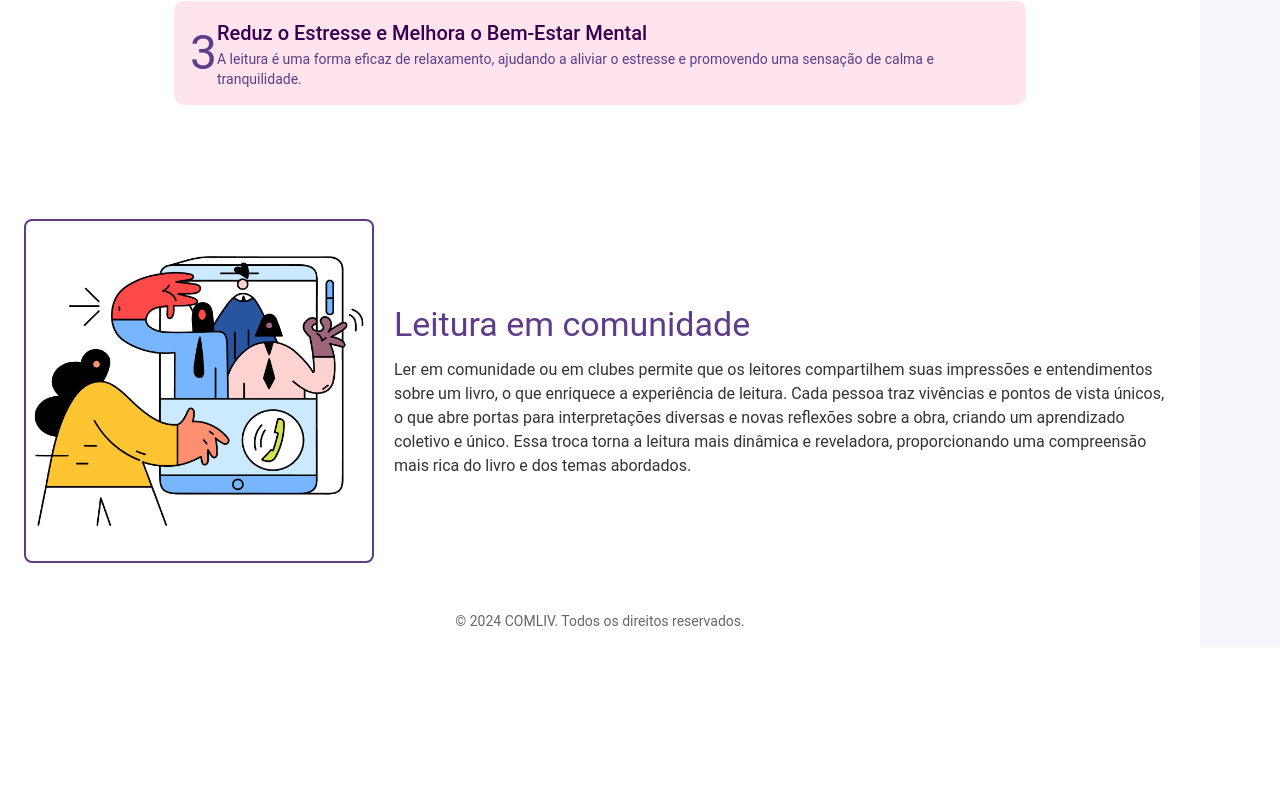
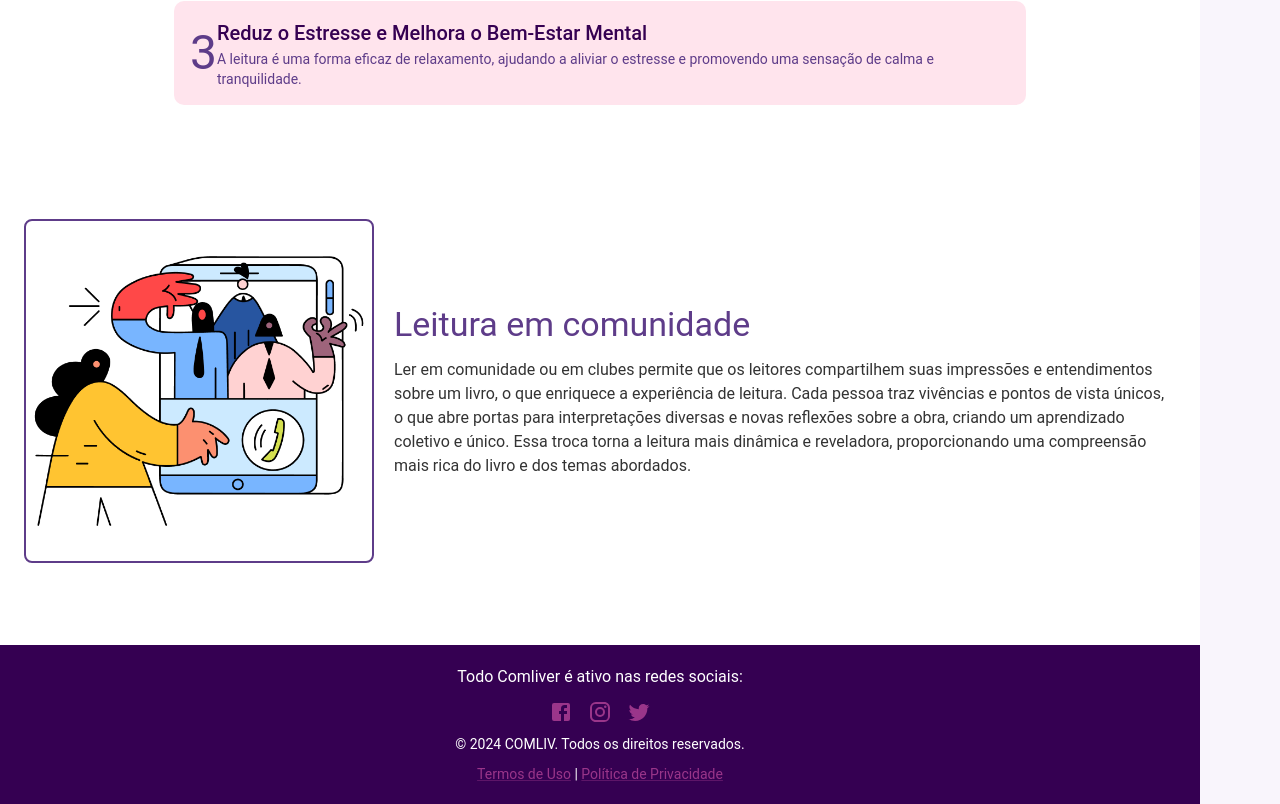
Before and after one commit to Vanessa867/siteComLiv, a React (Vite) app: page / in a window 1280 px wide. Shown: the part 1485-2289 px from the top of the page. Before the commit the page ends 2132 px from the top, so only its background shows below. Built offline with nearby package versions, Linux system fonts and the light colour scheme; the HTML template or start-up script is replaced by a standard one.

Commit message:
atualização do footer

```diff
--- a/package.json
+++ b/package.json
@@ -14,6 +14,7 @@
     "@emotion/react": "^11.13.3",
     "@emotion/styled": "^11.13.0",
     "@fontsource/nunito": "^5.1.0",
+    "@mui/icons-material": "^6.1.9",
     "@mui/material": "^6.1.2",
     "parse": "^5.3.0",
     "react": "^18.3.1",
--- /dev/null
+++ b/src/Styles/Footer.css
@@ -0,0 +1,55 @@
+.footer {
+  background-color: #350052;
+  padding: 20px;
+  margin-top: 50px;
+  color: white;
+  text-align: center;
+}
+
+.footer-container {
+  display: flex;
+  flex-direction: column;
+  align-items: center;
+  gap: 10px;
+}
+
+.footer-title {
+  font-size: 1.2rem;
+  font-weight: bold;
+}
+
+.footer-icons {
+  display: flex;
+  justify-content: center;
+  gap: 15px;
+}
+
+.footer-icon {
+  color: white;
+  transition: transform 0.3s, color 0.3s;
+}
+
+.footer-icon:hover {
+  color: #ffd700;
+  transform: scale(1.2);
+}
+
+.footer-text {
+  margin-top: 10px;
+  font-size: 0.9rem;
+}
+
+.footer-links {
+  margin-top: 5px;
+}
+
+.footer-link {
+  color: white;
+  text-decoration: none;
+  font-weight: bold;
+}
+
+.footer-link:hover {
+  text-decoration: underline;
+  color: #ffd700;
+}
--- a/src/pages/Cadastrar.jsx
+++ b/src/pages/Cadastrar.jsx
@@ -49,7 +49,6 @@ const Cadastrar = () => {
   return (
     <div className='container'>
       <Grid container style={{ height: '100vh' }}>
-        {/* Texto à esquerda */}
         <Grid item xs={2} sm={4} style={{ display: 'flex', justifyContent: 'center', alignItems: 'center' }}>
           <Paper style={{ padding: '100px', textAlign: 'center', backgroundColor: '#9A358A', height: '80%' }}>
             <Typography variant="h4" style={{ color: '#ffffff' }} gutterBottom>
@@ -58,7 +57,6 @@ const Cadastrar = () => {
           </Paper>
         </Grid>
 
-        {/* Formulário à direita */}
         <Grid item xs={12} sm={8} style={{ display: 'flex', alignItems: 'center',justifyContent: 'center'}}>
           <Paper style={{ padding: '100px', textAlign: 'center', backgroundColor: '#ffffff', height: '80%' }}>
             <Typography variant="h5" style={{ color: '#9A358A' }} gutterBottom>
@@ -73,7 +71,7 @@ const Cadastrar = () => {
                 fullWidth
                 margin="normal"
                 InputProps={{
-                  sx: { height: '60px', fontSize: '1rem'} // Tamanho do input
+                  sx: { height: '60px', fontSize: '1rem'}
                 }}
               />
               <TextField
@@ -85,7 +83,7 @@ const Cadastrar = () => {
                 fullWidth
                 margin="normal"
                 InputProps={{
-                  sx: { height: '60px', fontSize: '1rem'} // Tamanho do input
+                  sx: { height: '60px', fontSize: '1rem'}
                 }}
               />
               <TextField
@@ -97,7 +95,7 @@ const Cadastrar = () => {
                 fullWidth
                 margin="normal"
                 InputProps={{
-                  sx: { height: '60px', fontSize: '1rem'} // Tamanho do input
+                  sx: { height: '60px', fontSize: '1rem'}
                 }}
               />
               <TextField
@@ -109,7 +107,7 @@ const Cadastrar = () => {
                 fullWidth
                 margin="normal"
                 InputProps={{
-                  sx: { height: '60px',  fontSize: '1rem'} // Tamanho do input
+                  sx: { height: '60px',  fontSize: '1rem'}
                 }}
               />
                 <Button
@@ -117,7 +115,7 @@ const Cadastrar = () => {
               variant="contained"
               color="primary"
               fullWidth
-              style={{ height: '60px', width: '600px',fontSize: '1rem' }} // Tamanho do botão
+              style={{ height: '60px', width: '600px',fontSize: '1rem' }}
               disabled={loading}
             >
               {loading ? 'Cadastrando...' : 'Cadastrar'}
--- a/src/pages/Home.jsx
+++ b/src/pages/Home.jsx
@@ -9,6 +9,11 @@ import imagens1 from '../images/imgDois.2container.png';
 import imagens2 from '../images/imgTres.2container.png';
 import imagens3 from '../images/imgUm.2container.png'
 import imagens5 from '../images/imagem5.png'
+import { Link } from '@mui/material';
+import { Facebook, Instagram, Twitter } from '@mui/icons-material';
+import '../Styles/Footer.css';
+
+
 
 
 const Home = () => {
@@ -146,10 +151,30 @@ const Home = () => {
   </Box>
 </Container>
 
-      <footer>
-        <Typography variant="body2" align="center" color="textSecondary">
-          © 2024 COMLIV. Todos os direitos reservados.
-        </Typography>
+<footer className="footer">
+        <Box className="footer-container">
+          <Typography variant="body1" className="footer-title">
+            Todo Comliver é ativo nas redes sociais:
+          </Typography>
+          <Box className="footer-icons">
+            <Link href="https://facebook.com" target="_blank" rel="noopener" className="footer-icon">
+              <Facebook />
+            </Link>
+            <Link href="https://instagram.com" target="_blank" rel="noopener" className="footer-icon">
+              <Instagram />
+            </Link>
+            <Link href="https://twitter.com" target="_blank" rel="noopener" className="footer-icon">
+              <Twitter />
+            </Link>
+          </Box>
+          <Typography variant="body2" className="footer-text">
+            © 2024 COMLIV. Todos os direitos reservados.
+          </Typography>
+          <Typography variant="body2" className="footer-links">
+            <Link href="/termos" className="footer-link">Termos de Uso</Link> |{' '}
+            <Link href="/privacidade" className="footer-link">Política de Privacidade</Link>
+          </Typography>
+        </Box>
       </footer>
     </div>
   );
```
Also changed, not shown: 1 other file (tests, documents, lock files or other folders).
